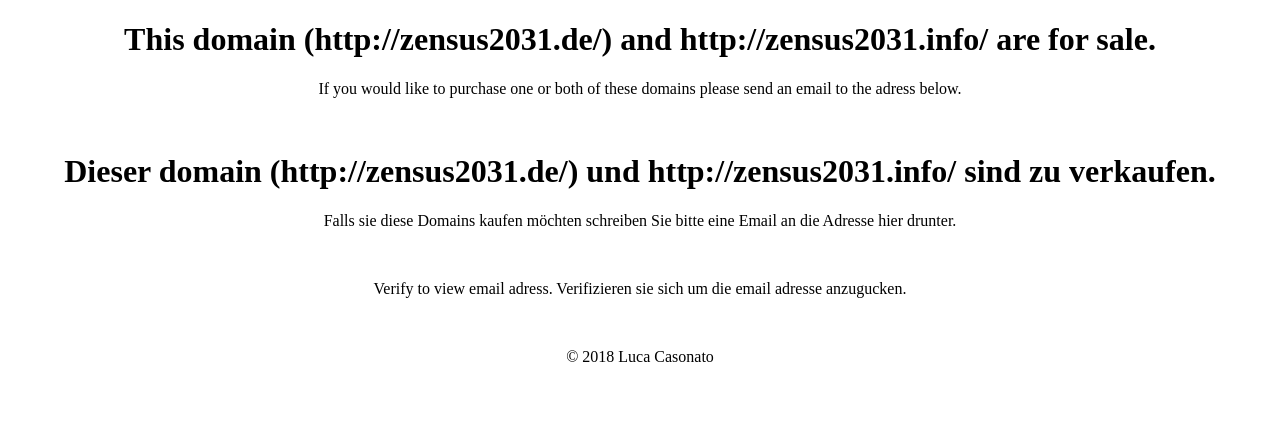
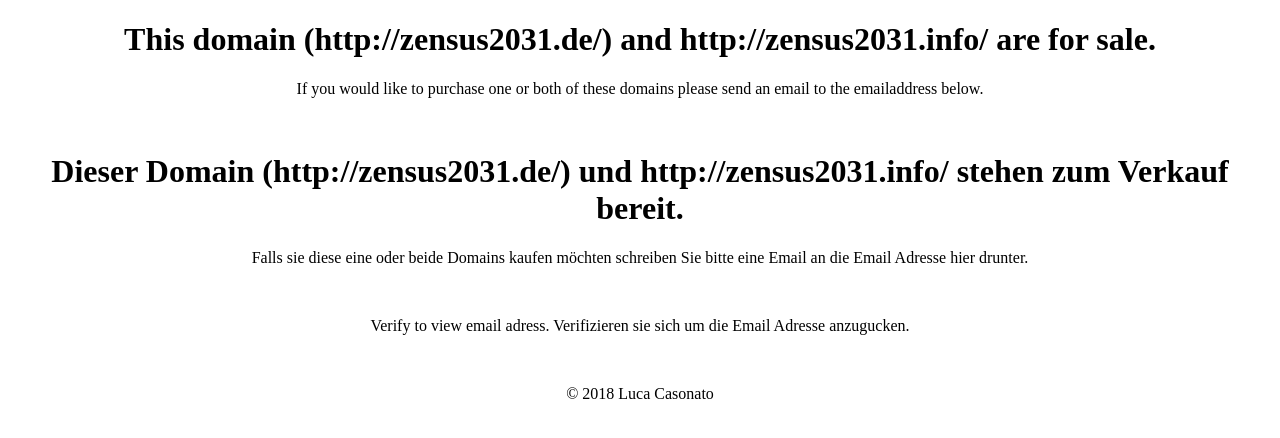
Before and after one commit to CreativeGuy2013/ZENSUS2031, a plain HTML site: page index.html in a window 1280 px wide. Drawn offline with Linux system fonts and the light colour scheme.

Commit message:
Update index.html

```diff
--- a/index.html
+++ b/index.html
@@ -4,7 +4,7 @@
         <meta charset="UTF-8">
         <meta name="viewport" content="width=device-width, initial-scale=1.0">
         <meta http-equiv="X-UA-Compatible" content="ie=edge">
-        <title>Domain for sale</title>
+        <title>DOMAIN FOR SALE</title>
 
         <script>
             function showEmail() {
@@ -20,13 +20,13 @@
     <body>
         <center>
             <h1>This domain (http://zensus2031.de/) and http://zensus2031.info/ are for sale.</h1>
-            <p>If you would like to purchase one or both of these domains please send an email to the adress below.</b></p>
+            <p>If you would like to purchase one or both of these domains please send an email to the emailaddress below.</b></p>
             <br>
-            <h1>Dieser domain (http://zensus2031.de/) und http://zensus2031.info/ sind zu verkaufen.</h1>
-            <p>Falls sie diese Domains kaufen möchten schreiben Sie bitte eine Email an die Adresse hier drunter.</b></p>
+            <h1>Dieser Domain (http://zensus2031.de/) und http://zensus2031.info/ stehen zum Verkauf bereit.</h1>
+            <p>Falls sie diese eine oder beide Domains kaufen möchten schreiben Sie bitte eine Email an die Email Adresse hier drunter.</b></p>
             <br>
             <div class="g-recaptcha" data-sitekey="6LfMmEwUAAAAAFpimeI4xHIcpBRgzFt-ZO8xMpPn" data-callback="showEmail"></div>
-            <p id="captcha">Verify to view email adress. Verifizieren sie sich um die email adresse anzugucken.</p>
+            <p id="captcha">Verify to view email adress. Verifizieren sie sich um die Email Adresse anzugucken.</p>
             <br>
             <p>© 2018 Luca Casonato</p>
         </center>
```
